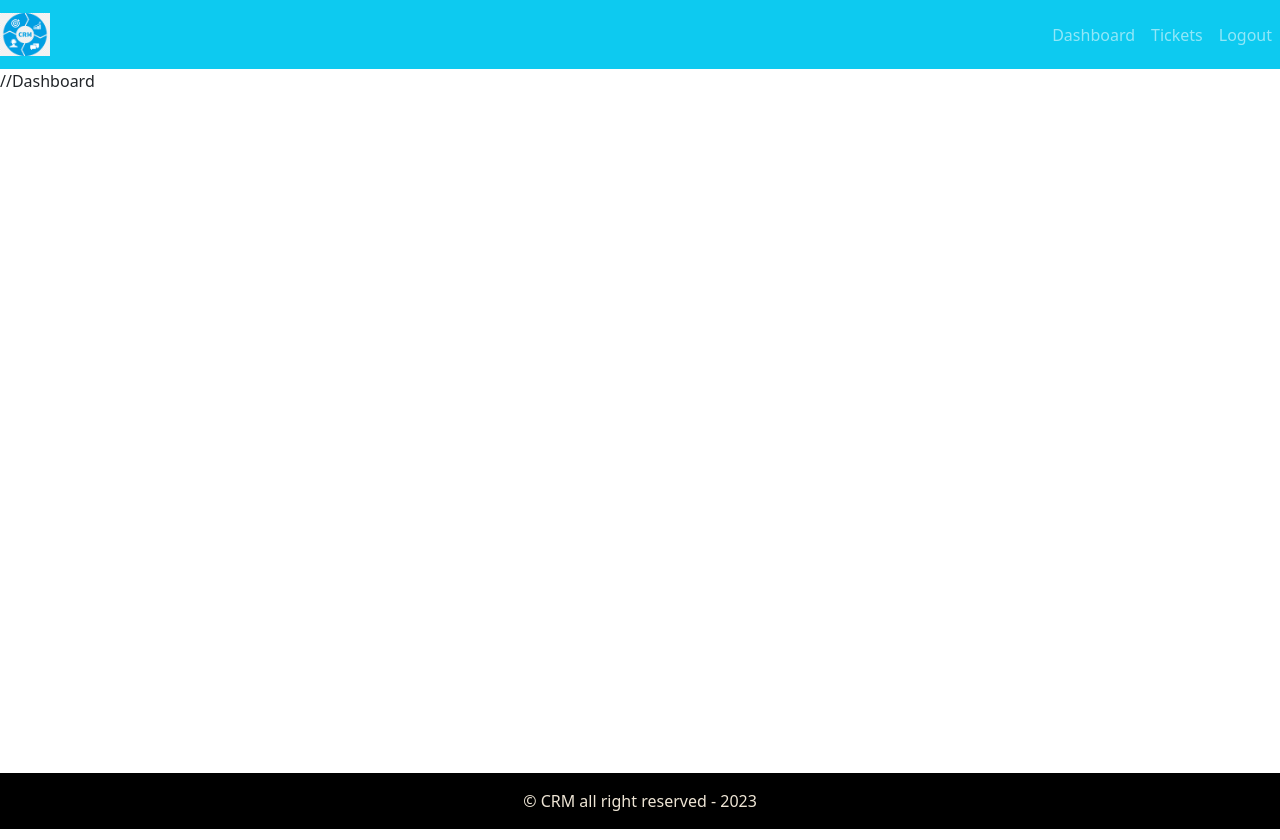
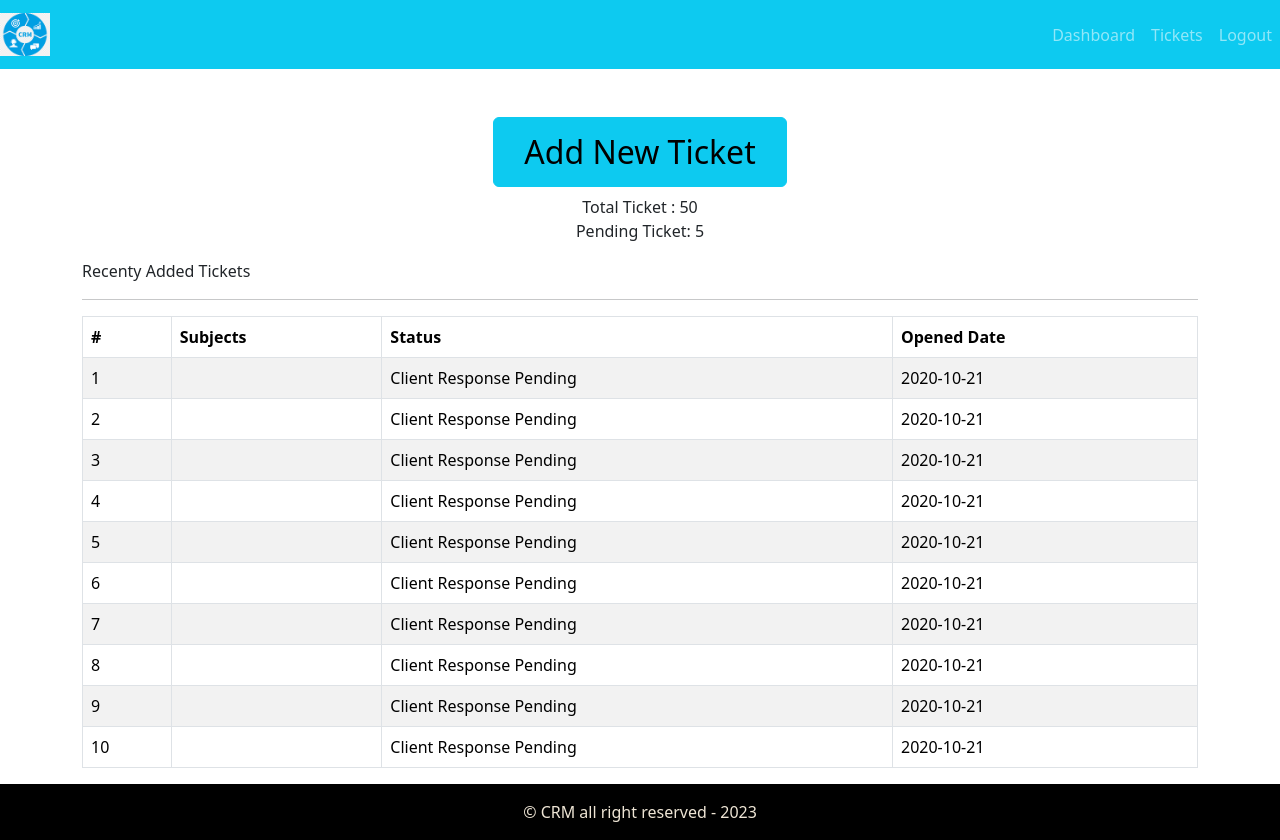
Before and after one commit to nits1732/crm-frontend, a React (Create React App) app: page / in a window 1280 px wide. Built offline with nearby package versions, Linux system fonts and the light colour scheme.

Commit message:
dashboard

```diff
--- a/src/App.js
+++ b/src/App.js
@@ -2,12 +2,13 @@
 import React from 'react'
 // import { Button } from 'react-bootstrap';
 import { DefaultLayout } from './Layout/DefaultLayout';
+import { Dashboard } from './page/dashboard/dashboard.page';
 function App() {
   return (
     <div className="App">
        {/* <Entry />  */}
       <DefaultLayout>
-        //Dashboard
+        <Dashboard/>
       </DefaultLayout>
 
 
--- /dev/null
+++ b/src/assets/data/dummy-tickets.json
@@ -0,0 +1,53 @@
+[
+    {
+        "id":1,
+
+        "status":"Client Response Pending",
+        "addedat":"2020-10-21"
+    },
+    {
+        "id":2,
+        "status":"Client Response Pending",
+        "addedat":"2020-10-21"
+    },
+    {
+        "id":3,
+        "status":"Client Response Pending",
+        "addedat":"2020-10-21"
+    },
+    {
+        "id":4,
+        "status":"Client Response Pending",
+        "addedat":"2020-10-21"
+    },
+    {
+        "id":5,
+        "status":"Client Response Pending",
+        "addedat":"2020-10-21"
+    },
+    {
+        "id":6,
+        "status":"Client Response Pending",
+        "addedat":"2020-10-21"
+    },
+    {
+        "id":7,
+        "status":"Client Response Pending",
+        "addedat":"2020-10-21"
+    },
+    {
+        "id":8,
+        "status":"Client Response Pending",
+        "addedat":"2020-10-21"
+    },
+    {
+        "id":9,
+        "status":"Client Response Pending",
+        "addedat":"2020-10-21"
+    },
+    {
+        "id":10,
+        "status":"Client Response Pending",
+        "addedat":"2020-10-21"
+    }
+]
--- /dev/null
+++ b/src/components/ticketcomponet/TicketTable.comp.js
@@ -0,0 +1,32 @@
+import React from 'react'
+import { Table } from 'react-bootstrap'
+export const TicketTable = ({tickets}) => {
+  return (
+    <Table striped bordered hover>
+        <thead>
+            <tr>
+                <th>#</th>
+                <th>Subjects</th>
+                <th>Status</th>
+                <th>Opened Date</th>
+            </tr>
+        </thead>
+        <tbody>
+            {tickets.length ?
+            (tickets.map((row=>
+             <tr key={row.id}>
+             <td>{row.id}</td>
+             <td>{row.subject}</td>
+             <td>{row.status}</td>
+             <td>{row.addedat}</td>
+            </tr>
+            ))):(
+            <tr>
+                <td colSpan={'4'} align='center'>No Tickets Available</td>
+            </tr>
+
+        )}
+        </tbody>
+    </Table>
+  )
+}
--- /dev/null
+++ b/src/page/dashboard/dashboard.page.js
@@ -0,0 +1,33 @@
+import React from 'react'
+import { TicketTable } from '../../components/ticketcomponet/TicketTable.comp'
+import tickets from "../../assets/data/dummy-tickets.json"
+import { Container,Row,Col,Button } from 'react-bootstrap'
+export const Dashboard = () => {
+  return (
+    <Container>
+        <Row>
+            <Col className='text-center mt-5 mb-2'>
+            <Button variant='info' style={{'fontSize':'2rem','padding':'10px 30px'}}>Add New Ticket</Button>
+            </Col>
+        </Row>
+        <Row>
+            <Col className='text-center mb-2'>
+            <div>Total Ticket : 50</div>
+            <div>Pending Ticket: 5</div>
+            </Col>
+        </Row>
+        <Row>
+            <Col className='mt-2'>
+            Recenty Added Tickets
+            </Col>
+        </Row>
+        <hr/>
+        <Row>
+            <Col className='recent-ticket'>
+                {/* passing the ticket as a props to the ticket table */}
+            <TicketTable tickets={tickets}/>
+            </Col>
+        </Row>
+    </Container>
+  )
+}
```
